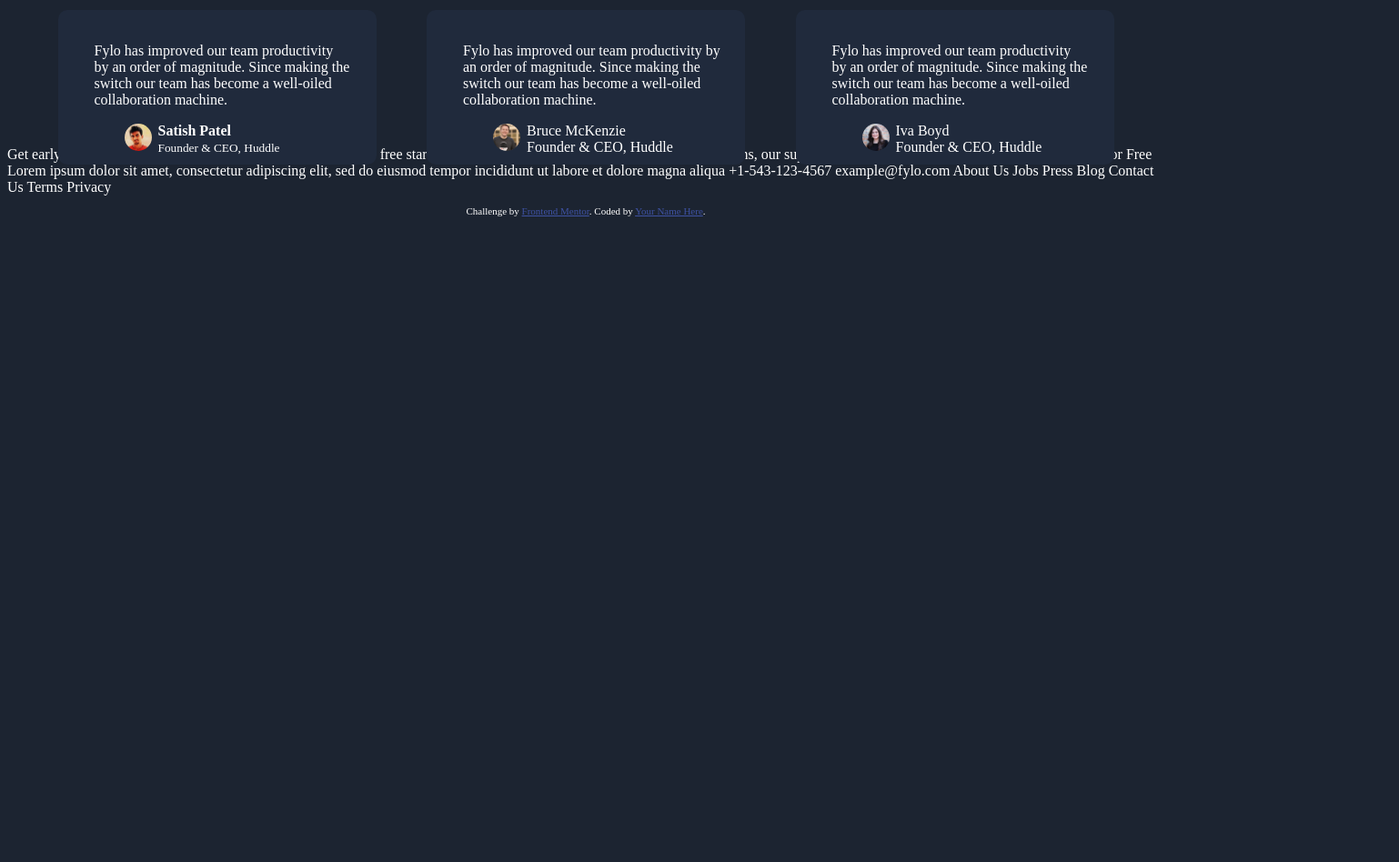
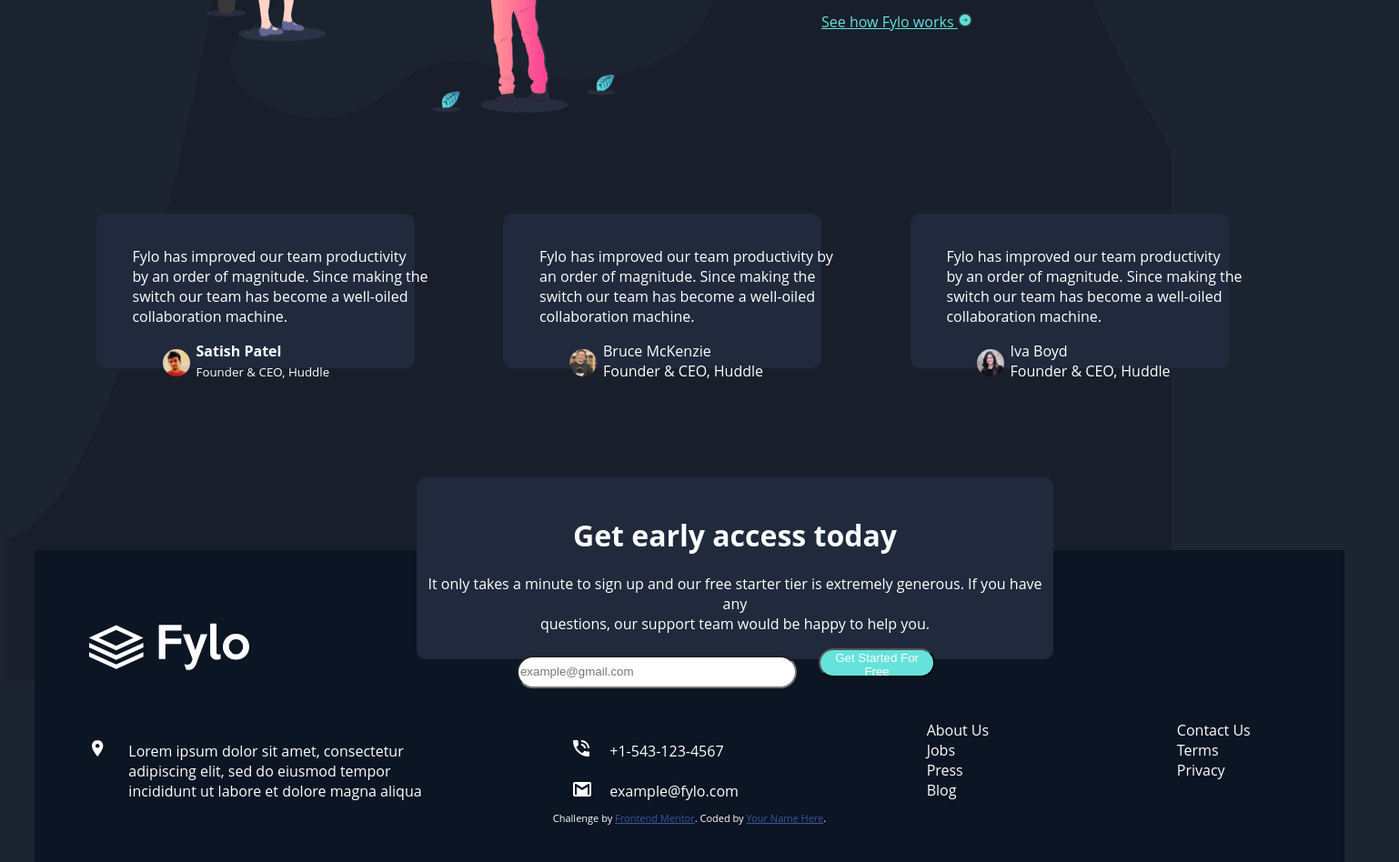
Before and after one commit to Phyf3/fylo-dark-theme-landing-page, a plain HTML site: page index.html in a window 1280 px wide. Shown: the part 1852-2800 px from the top of the page at 91% size, 1538 px wide, since content can reach past the window. Before the commit the page ends 2101 px from the top, so only its background shows below. Drawn offline with Linux system fonts and the light colour scheme.

Commit message:
90% done.. Remains backgroung adjustments & importing fonts

```diff
--- a/index.html
+++ b/index.html
@@ -11,23 +11,24 @@
   <!-- Feel free to remove these styles or customise in your own stylesheet 👍 -->
   <style>
     body {
-      width: 1440px;
+    /*width:1440px;
+    height: 3619px; */
       color:white;
       background: hsl(217, 28%, 15%);
+      font-family: Open sans;
     }
 
-    /*#bg {
+    #bg {
       position: absolute;
       top: 600px;
       z-index: 1;
-      width:100%;
-      height: 100vh;
+
     }
 
     .bg {
-      width: 1440px;
-      height:300px;
-    }*/
+      width: 100vw;
+      height:2000px;
+    }
 
     #content {
       position: absolute;
@@ -37,6 +38,7 @@
       display: flex;
       flex-direction: row;
       justify-content: space-between;
+      font-family: Raleway;
     }
 
     nav {
@@ -47,7 +49,7 @@
       flex-direction: row;
       justify-content: space-evenly;
       position: relative;
-      right: 5px;
+      right: 25px;
       top: 10px;
     }
 
@@ -55,9 +57,15 @@
       list-style-type: none;
     }
 
+    .head-pic{
+      margin-left: 80px;
+    }
+
     #heading {
       color: white;
       text-align: center;
+      position: relative;
+      top:70px;
     }
 
     button {
@@ -68,13 +76,25 @@
       background-color:  hsl(176, 68%, 64%);
     }
 
+    button:hover {
+            animation-name: color;
+            animation-duration: 500ms;
+            animation-fill-mode: forwards;
+        }
+        @keyframes color {
+            100% {
+                background-color: hsl(219, 30%, 18%);
+            }
+        }
+
     #features {
       text-align: center;
       color:white;
-      margin-top: 70px;;
+      margin-top: 150px;
       display: grid;
       grid-template-columns: auto auto;
     }
+
 
     .access {
       margin-left: 250px;
@@ -114,7 +134,7 @@
       flex-direction: row;
       justify-content: space-evenly;
       position: relative;
-      top:20px
+      top:100px
     }
 
     .testimony-bg {
@@ -122,6 +142,7 @@
       width:350px;
       height: 170px;
       border-radius: 10px;
+      z-index: 2;
     }
 
     .testimony-text {
@@ -143,14 +164,68 @@
       left:70px;
     }
 
+    #register {
+      width: 700px;
+      height: 200px;
+      text-align: center;
+      background-color:  hsl(219, 30%, 18%);
+      border-radius: 10px;
+      position: absolute;
+      bottom: -20px;
+      left: 450px;
+      z-index: 5;
+    }
+
+    #register-text {
+      position: relative;
+      top: 20px;
+    }
+
+    #email {
+      width: 300px;
+      height: 30px;
+      border-radius: 20px;
+      position: relative;
+      right: 20px;
+    }
+
+    #footer {
+     background-color: hsl(216, 53%, 9%);
+      height: 300px;
+      width:1440px;
+     padding-bottom: 20px;
+     padding-top: 80px;
+      position: relative;
+      bottom: -300px;
+      left:30px;
+      z-index:1 ;
+    }
+
+    #footer-logo {
+      position: relative;
+      left: 60px;
+    }
+
+    #info {
+      display: flex;
+      flex-direction: row;
+      justify-content: space-evenly;
+      margin-top:50px;
+    }
+
+    #icon {
+      position: relative;
+      right: 40px;
+      top:22px;
+    }
     .attribution { font-size: 11px; text-align: center; }
     .attribution a { color: hsl(228, 45%, 44%); }
   </style>
 </head>
 <body>
-  <!--<div id="bg">
+  <div id="bg">
     <img class ="bg" src="images/bg-curvy-desktop.svg">
-  </div>-->
+  </div>
 
   <div id="content">
     <header>
@@ -164,7 +239,7 @@
     </header>
 
     <section id="heading">
-      <img src="images/illustration-intro.png">
+      <div class="head-pic"><img  src="images/illustration-intro.png"></div>
       <h1>All your files in one secure location,<br> accessible anywhere.</h1>
 
       <p>Fylo stores all your most important files in one secure location.<br>
@@ -261,28 +336,48 @@
      </div>
      </section>
 
+      <div id="register">
+        <div id="register-text">
+          <h1>Get early access today</h1>
 
-    Get early access today
+          <p>It only takes a minute to sign up and our free starter tier is extremely generous. If you have any<br>
+          questions, our support team would be happy to help you.</p>
 
-    It only takes a minute to sign up and our free starter tier is extremely generous. If you have any
-    questions, our support team would be happy to help you.
+          <input id="email" type="email" placeholder="example@gmail.com"> <button type="submit">Get Started For Free</button>
+        </div>
+      </div>
 
-    Get Started For Free
+        <section id="footer">
+          <div id="footer-logo"><img src="images/logo.svg"> </div>
+          <div id="info">
+              <div>
+                <div id="icon"> <img src="images/icon-location.svg"> </div>
+                Lorem ipsum dolor sit amet, consectetur<br>adipiscing elit, sed do eiusmod tempor<br> incididunt ut labore et
+                     dolore magna aliqua
+              </div><br>
 
-    Lorem ipsum dolor sit amet, consectetur adipiscing elit, sed do eiusmod tempor incididunt ut labore et
-    dolore magna aliqua
+              <div>
+                <div id="icon"> <img src="images/icon-phone.svg"></div> +1-543-123-4567<br>
+                <diV id="icon"> <img src="images/icon-email.svg"> </diV>example@fylo.com<br>
+              </div><br>
 
-    +1-543-123-4567
-    example@fylo.com
+              <div>
+                  About Us<br>
+                  Jobs<br>
+                  Press<br>
+                  Blog<br>
+              </div><br>
 
-    About Us
-    Jobs
-    Press
-    Blog
+                <div>
+                  Contact Us<br>
+                  Terms<br>
+                  Privacy<br>
+                </div>
 
-    Contact Us
-    Terms
-    Privacy
+                <!--<div>
+                  <img src="images/"
+                </div>-->
+          </div>
 
             <footer>
               <p class="attribution">
@@ -290,6 +385,8 @@
                 Coded by <a href="#">Your Name Here</a>.
               </p>
             </footer>
+        </section>
+
   </div>
 
 </body>
```
Lines whose indentation alone changed are shown as unchanged.
